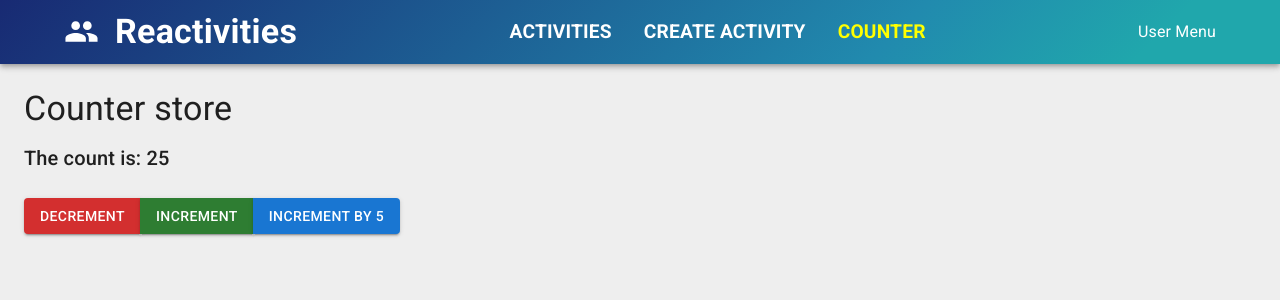
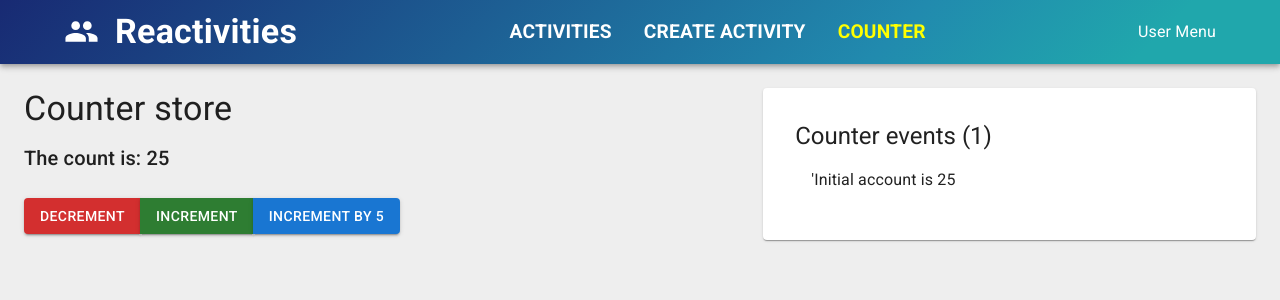
Before and after one commit to cvetelinamin/Reactivities-using-.NET9-and-React-19, a React (Vite) app in the folder client/: page /counter in a window 1280 px wide. Shown: the top 300 px of the page. Built offline with nearby package versions, Linux system fonts and the light colour scheme.

Commit message:
Adding loadiing state

```diff
--- a/client/src/app/layout/NavBar.tsx
+++ b/client/src/app/layout/NavBar.tsx
@@ -1,13 +1,18 @@
 import { Group } from "@mui/icons-material";
-import { AppBar, Box, Container, MenuItem, Toolbar, Typography } from "@mui/material";
+import { AppBar, Box, Container, LinearProgress, MenuItem, Toolbar, Typography } from "@mui/material";
 import { NavLink } from "react-router";
 import MenuItemLink from "../shared/components/MenuItemLink";
+import { useStore } from "../../lib/hooks/useStore";
+import { Observer } from "mobx-react-lite";
 
 export default function NavBar() {
+  const { uiStore } = useStore();
+
   return (
     <Box sx={{ flexGrow: 1 }}>
       <AppBar position="static" sx={{
-        backgroundImage: 'linear-gradient(135deg, #182a73 0%, #218aae 69%, #20a7ac 89%)'
+        backgroundImage: 'linear-gradient(135deg, #182a73 0%, #218aae 69%, #20a7ac 89%)',
+        position: 'relative'
       }}>
         <Container maxWidth='xl'>
           <Toolbar sx={{ display: 'flex', justifyContent: 'space-between' }}>
@@ -33,6 +38,22 @@
             </MenuItem>
           </Toolbar>
         </Container>
+
+        <Observer>
+          {() => uiStore.isLoading ? (
+            <LinearProgress
+              color="secondary"
+              sx={{
+                position: 'absolute',
+                bottom: 0,
+                left: 0,
+                right: 0,
+                height: 4
+              }}
+            />
+          ) : null}
+        </Observer>
+
       </AppBar>
     </Box >
   )
--- a/client/src/features/counter/Counter.tsx
+++ b/client/src/features/counter/Counter.tsx
@@ -1,27 +1,35 @@
-import { Button, ButtonGroup, Typography } from '@mui/material';
+import { Box, Button, ButtonGroup, List, ListItem, Paper, Typography } from '@mui/material';
 import { useStore } from '../../lib/hooks/useStore'
-import { Observer } from 'mobx-react-lite';
+import { observer } from 'mobx-react-lite';
 
-export default function Counter() {
+const counter = observer(function Counter() {
 
     const { counterStore } = useStore();
 
     return (
-        <>
-            <Observer>
-                {() => (
-                    <>
+        <Box display='flex' justifyContent='space-between'>
+            <Box sx={{ width: '60%' }}>
                 <Typography variant='h4' gutterBottom>{counterStore.title}</Typography>
                 <Typography variant='h6'>The count is: {counterStore.count}</Typography>
-                    </>
-                )}
-            </Observer>
+
                 <ButtonGroup sx={{ mt: 3 }}>
                     <Button onClick={() => counterStore.decrement()} variant='contained' color='error'>Decrement</Button>
                     <Button onClick={() => counterStore.increment()} variant='contained' color='success'>Increment</Button>
                     <Button onClick={() => counterStore.increment(5)} variant='contained' color='primary'>Increment by 5</Button>
                 </ButtonGroup>
-        </>
+            </Box>
+            <Paper sx={{ width: '40%', p: 4 }}>
+                <Typography variant='h5'>Counter events ({counterStore.eventCount})</Typography>
+                <List>
+                    {counterStore.events.map((event, index) => (
+                        <ListItem key={index}>{event}</ListItem>
+                    ))}
+                </List>
+            </Paper>
+
+        </Box>
 
     )
-}
+})
+
+export default counter;
--- a/client/src/lib/api/agent.ts
+++ b/client/src/lib/api/agent.ts
@@ -1,4 +1,5 @@
 import axios from "axios";
+import { store } from "../stores/store";
 
 const sleep = (delay: number) => {
     return new Promise(resolve => {
@@ -10,13 +11,21 @@
     baseURL: import.meta.env.VITE_API_URL
 });
 
+agent.interceptors.request.use(config => {
+    store.uiStore.isBusy();
+    return config;
+})
+
 agent.interceptors.response.use(async response => {
     try {
         await sleep(1000)
+        store.uiStore.isIdle();
         return response;
     } catch (error) {
         console.log(error)
         return Promise.reject(error)
+    } finally {
+        store.uiStore.isIdle();
     }
 })
 
--- a/client/src/lib/hooks/useActivities.ts
+++ b/client/src/lib/hooks/useActivities.ts
@@ -1,15 +1,18 @@
 import { QueryClient, useMutation, useQuery } from "@tanstack/react-query";
 import agent from "../api/agent";
+import { useLocation } from "react-router";
 
 export const useActivities = (id?: string) => {
     const queryClient = new QueryClient();
+    const location = useLocation();
 
     const { data: activities, isPending } = useQuery({
         queryKey: ['activities'],
         queryFn: async () => {
             const response = await agent.get<Activity[]>('/activities');
             return response.data;
-        }
+        },
+        enabled: !id && location.pathname === '/activities'
     });
 
     const { data: activity, isLoading: isLoadingActivity } = useQuery({
--- a/client/src/lib/stores/counterStore.ts
+++ b/client/src/lib/stores/counterStore.ts
@@ -1,23 +1,27 @@
-import { action, makeObservable, observable } from 'mobx';
+import { makeAutoObservable } from 'mobx';
 
 export default class CounterStore {
     title = 'Counter store';
     count = 25;
+    events: string[] = [
+        `'Initial account is ${this.count}`
+    ]
 
     constructor() {
-        makeObservable(this, {
-            title: observable,
-            count: observable,
-            increment: action,
-            decrement: action
-        })
+        makeAutoObservable(this)
     }
 
     increment = (amount = 1) => {
         this.count += amount;
+        this.events.push(`Incremented by ${amount} - count is now ${this.count}`);
     }
 
     decrement = (amount = 1) => {
         this.count -= amount;
+        this.events.push(`Decrement by ${amount} - count is now ${this.count}`);
+    }
+
+    get eventCount() {
+        return this.events.length;
     }
 }
--- a/client/src/lib/stores/store.ts
+++ b/client/src/lib/stores/store.ts
@@ -1,12 +1,15 @@
 import { createContext } from "react";
 import CounterStore from "./counterStore";
+import { UiStore } from "./uiStore";
 
 interface Store {
     counterStore: CounterStore
+    uiStore: UiStore
 }
 
 export const store: Store = {
-    counterStore: new CounterStore()
+    counterStore: new CounterStore(),
+    uiStore: new UiStore()
 }
 
 export const StoreContext = createContext(store);
--- /dev/null
+++ b/client/src/lib/stores/uiStore.ts
@@ -0,0 +1,17 @@
+import { makeAutoObservable } from "mobx";
+
+export class UiStore {
+    isLoading = false;
+
+    constructor() {
+        makeAutoObservable(this);
+    }
+
+    isBusy() {
+        this.isLoading = true;
+    }
+
+    isIdle() {
+        this.isLoading = false;
+    }
+}
```
Lines whose indentation alone changed are shown as unchanged.
